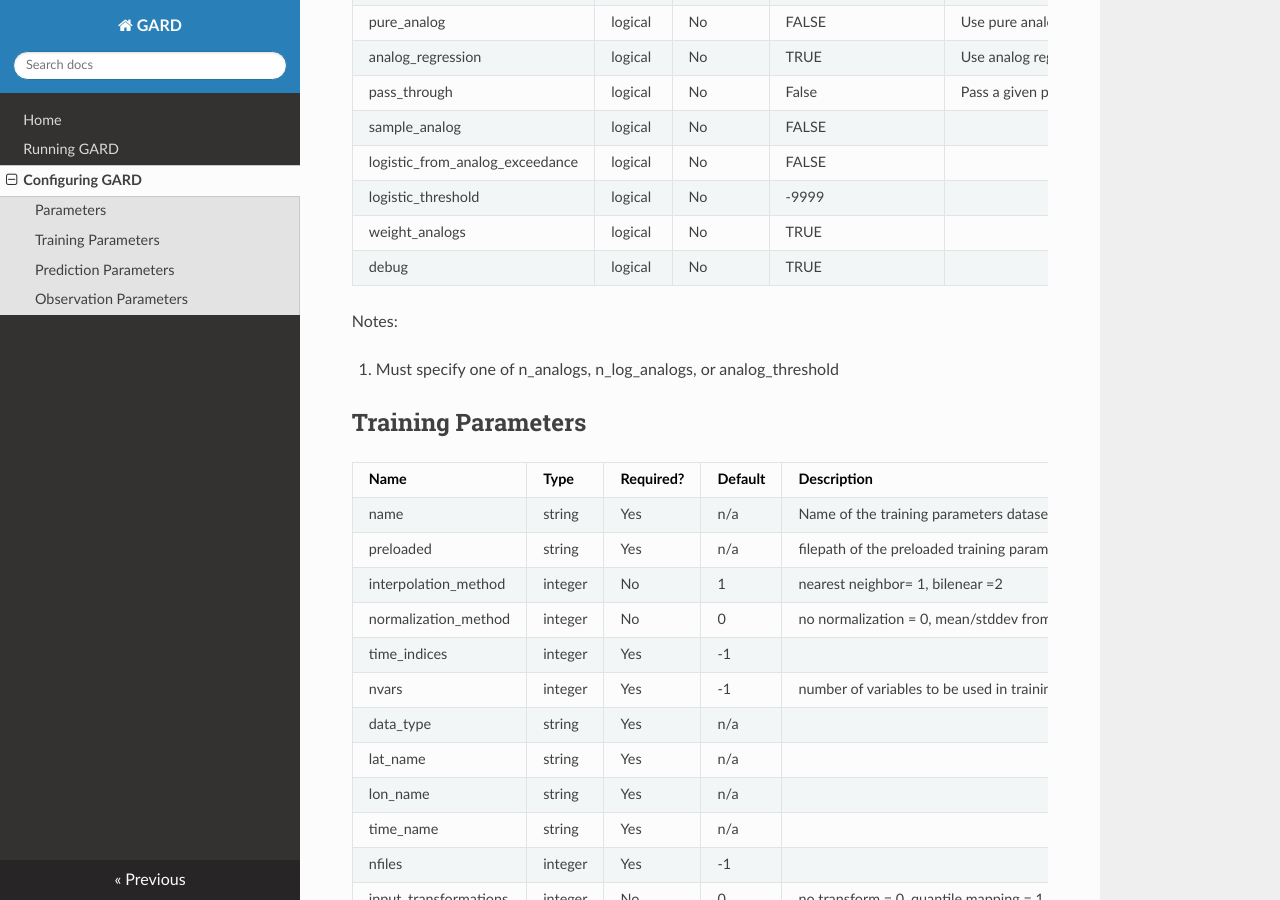
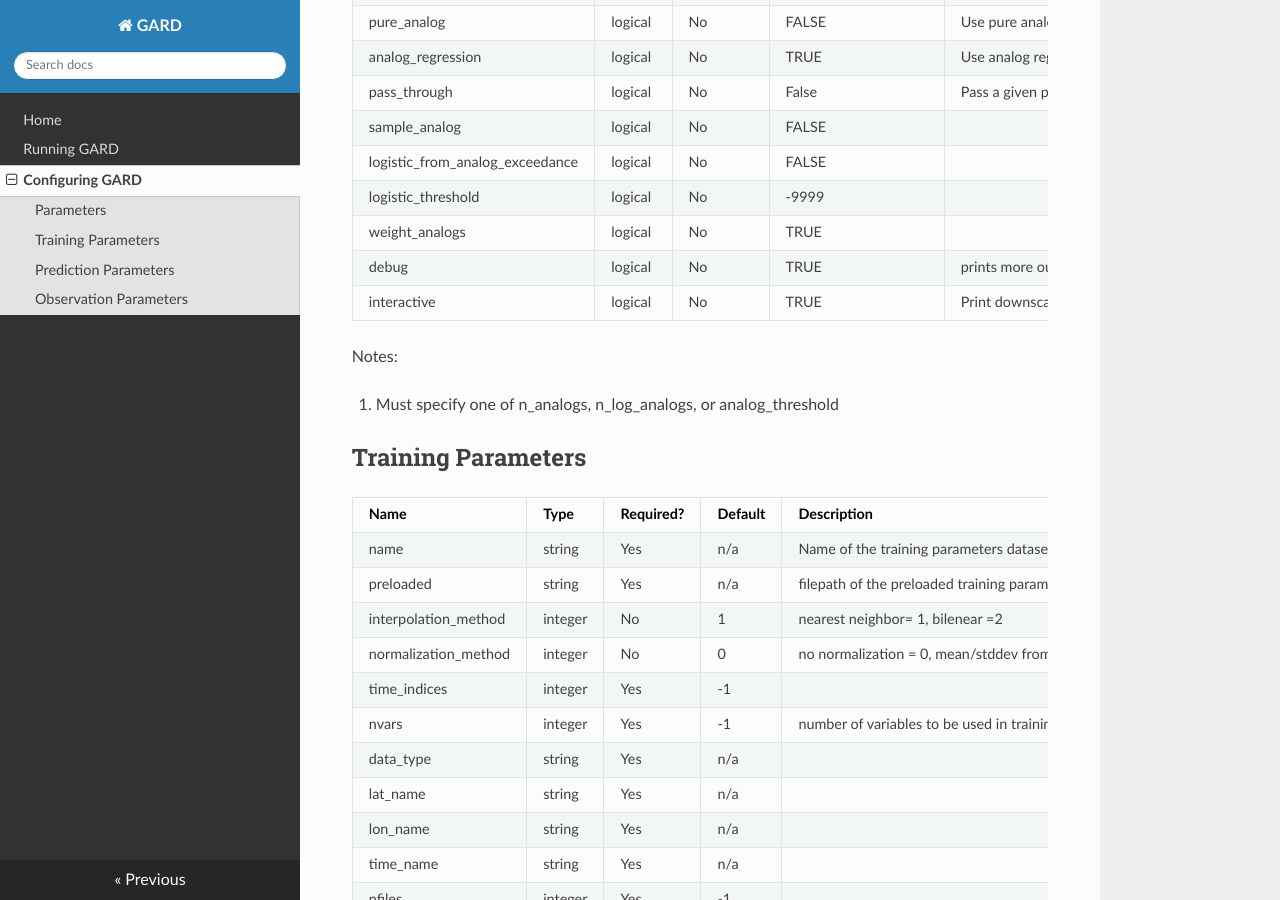
Before and after one commit to NCAR/GARD, an MkDocs documentation site: the page built from docs/config.md, in a window 1280 px wide and 900 px high, scrolled down 972 px. Built offline with MkDocs 1.6.1, drawn with Linux system fonts in a browser that asks for light colours; nearby versions of some CDN libraries; old or Windows-style settings are respelled for this version of MkDocs.

Commit message:
add interactive namelist option

```diff
--- a/docs/config.md
+++ b/docs/config.md
@@ -36,7 +36,8 @@
 | logistic_from_analog_exceedance | logical | No        | FALSE                |                                                                                  |
 | logistic_threshold              | logical | No        | -9999                |                                                                                  |
 | weight_analogs                  | logical | No        | TRUE                 |                                                                                  |
-| debug                           | logical | No        | TRUE                 |                                                                                  |
+| debug                           | logical | No        | TRUE                 | prints more output at runtime and outputs files including the coefficients used in each analog regression (or analog values) as well as the predictor data |
+| interactive                     | logical | No        | TRUE                 | Print downscaling status as a percentage on the command line                     |
 
 Notes:
 
```
Also changed, not shown: 4 other files.
